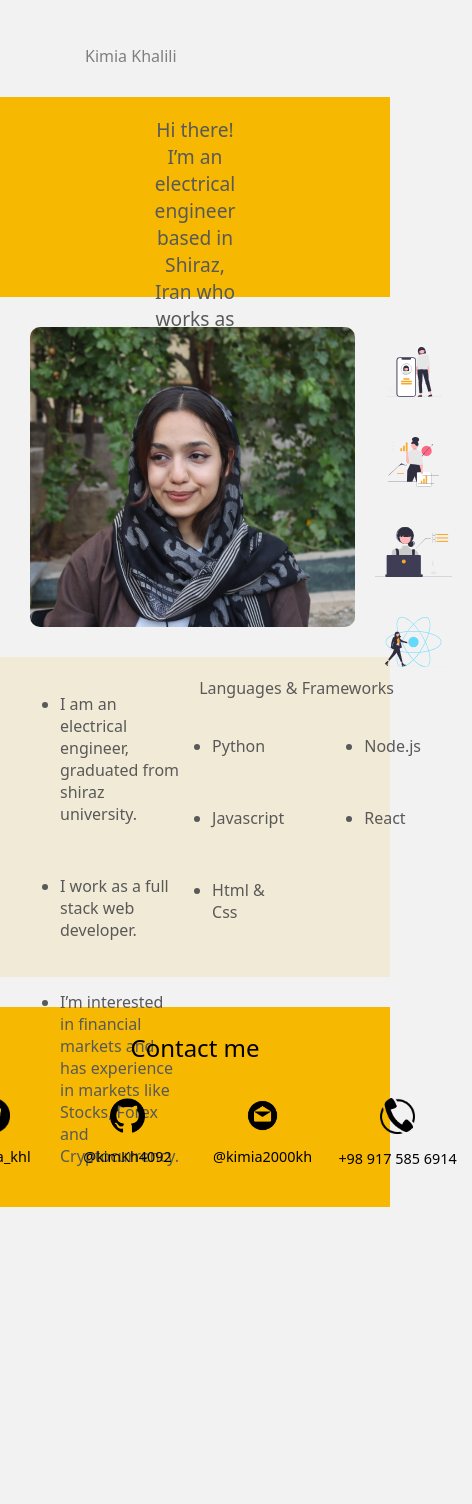
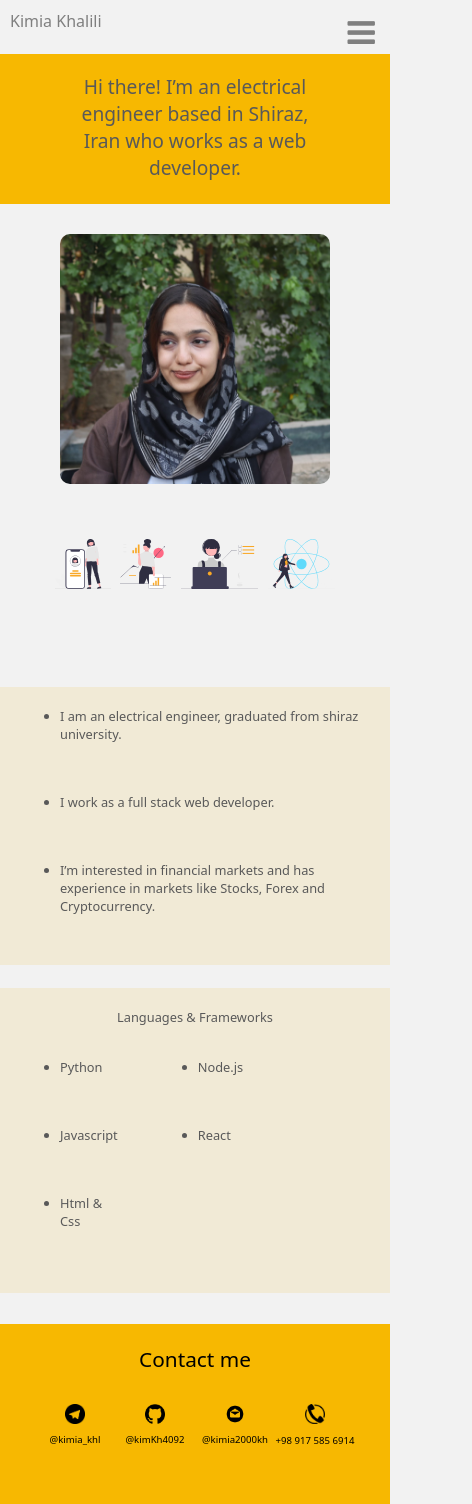
Before and after one commit to kimKh4092/Personal-Website, a React (Create React App) app: page / in a window 390 px wide. Shown: the whole page, 472 px wide, since content can reach past the window. Before the commit the page ends 1207 px from the top, so only its background shows below. Built offline with nearby package versions, Linux system fonts and the light colour scheme.

Commit message:
mobile view

```diff
--- a/package.json
+++ b/package.json
@@ -12,6 +12,7 @@
     "@testing-library/react": "^13.4.0",
     "@testing-library/user-event": "^13.5.0",
     "bootstrap": "^5.3.0-alpha2",
+    "font-awesome": "^4.7.0",
     "react": "^18.2.0",
     "react-dom": "^18.2.0",
     "react-scripts": "5.0.1",
--- a/src/App.css
+++ b/src/App.css
@@ -1,8 +1,10 @@
 body {
   background-color: rgb(242, 242, 242);
 
+}
 
-
+.active {
+  color: rgba(247, 184, 1, 1);
 }
 
 /* navbar */
@@ -37,6 +39,18 @@ body {
 
 }
 
+.nav-content3 {
+  display: none;
+}
+
+.dropdown-content2 {
+  display: none;
+}
+
+.dropdown-content1 {
+  display: none;
+}
+
 .nav-list {
   display: flex;
   flex-direction: row-reverse;
@@ -51,7 +65,7 @@ body {
 }
 
 .item :hover {
-  color: rgba(89, 89, 89, 1);
+  color: rgba(247, 184, 1, 1);
 }
 
 /*home*/
@@ -89,7 +103,6 @@ body {
   justify-content: space-evenly;
   align-items: center;
   flex-wrap: wrap;
-
 }
 
 .img {
@@ -278,16 +291,27 @@ body {
 
 /* mobile view */
 @media screen and (max-width: 750px) {
+
+  .navbar {
+    padding: 5px;
+  }
+
   .nav-content2 {
     display: none;
   }
 
   .nav-content1 {
     font-size: 1rem;
+    margin: 0;
+    display: flex;
+    flex-direction: row;
+    justify-content: flex-start;
   }
 
-  .navbar {
-    justify-content: flex-start;
+
+
+  .intro {
+    height: 150px;
   }
 
   .intro-text {
@@ -297,5 +321,129 @@ body {
 
   }
 
+  .img-contain {
+    flex-direction: column;
+  }
+
+  .meh {
+    height: 250px;
+  }
+
+  .img {
+    margin: 0;
+  }
+
+  .designs {
+    width: 300px;
+    height: 100px;
+    margin: 30px;
+  }
+
+  .content {
+    flex-direction: column;
+    height: 600px;
+    background-color: rgb(242, 242, 242);
+  }
+
+  .list {
+    background-color: rgba(241, 234, 214, 1);
+    font-size: 0.8rem;
+    width: auto;
+  }
+
+  .list2 {
+    background-color: rgba(241, 234, 214, 1);
+    width: auto;
+    font-size: 0.8rem;
+    margin-top: 10px;
+  }
+
+
+  .lists {
+    justify-content: flex-start;
+  }
+
+
+  .contact {
+    font-size: 1.3rem;
+    height: 250px;
+    margin-top: 50px;
+    height: 180px;
+  }
+
+  .contact-items {
+    font-size: 0.6rem;
+  }
+
+  .contact-imgs {
+    width: 20px;
+    margin: 30px;
+    margin-top: 10px;
+    margin-bottom: 0;
+  }
+
+
+  /* dropdownMenu */
+
+  .nav-content3 {
+    display: block;
+    width: 50vw;
+  }
+
+  .nav-content3 :hover {
+    cursor: pointer;
+    color: rgba(89, 89, 89, 1);
+  }
+
+  .menu {
+    display: flex;
+    flex-direction: row-reverse;
+    align-items: center;
+    margin-top: 12px;
+    margin-right: 10px;
+
+  }
+
+  .dropdown-content1 {
+    display: none;
+  }
+
+  .dropdown-content2 {
+    display: flex;
+    flex-direction: column-reverse;
+    align-items: center;
+    position: relative;
+    background-color: rgba(241, 234, 214, 1);
+    box-shadow: 8px 0px 8px 0px rgba(0, 0, 0, 0.2);
+  }
+
+  .dbt-item {
+    color: rgba(127, 127, 127, 1);
+    padding: 15px 15px;
+    text-decoration: none;
+    cursor: pointer;
+    display: block;
+  }
+
+  .dbt-item:hover {
+    color: rgba(247, 184, 1, 1);
+  }
+
+  .active {
+    color: rgba(247, 184, 1, 1);
+  }
+
+
 
 }
+
+
+/* mobile view */
+@media screen and (max-width: 500px) {
+  .intro-text {
+    margin-left: 70px;
+    margin-right: 70px;
+
+  }
+
+}
--- a/src/components/Home.jsx
+++ b/src/components/Home.jsx
@@ -11,7 +11,7 @@ class Home extends Component {
     render() {
         return (
             <React.Fragment>
-                <NavBar onClick={this.props.scroll} />
+                <NavBar onClick={this.props.scroll} section={this.props.section} />
                 <div className='intro'>
                     <p className='intro-text'>Hi there! I’m an electrical engineer based in Shiraz, Iran who works as a web developer.</p>
                 </div>
--- a/src/components/content.jsx
+++ b/src/components/content.jsx
@@ -16,7 +16,7 @@ class Content extends Component {
                     <li className='content-item'>I’m interested in financial markets and has experience in markets like Stocks, Forex and Cryptocurrency.</li>
                 </ul>
 
-                <div>
+                <div className='list2'>
                     <div className='content-head'>Languages & Frameworks</div>
                     <div className='lists'>
                         <ul>
--- a/src/components/navBar.jsx
+++ b/src/components/navBar.jsx
@@ -1,12 +1,35 @@
 import React, { Component } from 'react';
+
+
+
 
 
 
 
 class NavBar extends Component {
 
+    state = {
+        dbtClass: 'dropdown-content1',
+        dbtItems: 'dbt-item'
+    }
+
+
+    showMenu = () => {
+        if (this.state.dbtClass === 'dropdown-content1') {
+            this.setState({ dbtClass: 'dropdown-content2' });
+        }
+
+        else {
+            this.setState({ dbtClass: 'dropdown-content1' });
+        }
+    }
+
     render() {
+
+
+
         return (
+            <div>
                 <nav className='navbar'>
 
                     <div className='nav-content1'>
@@ -15,20 +38,39 @@ class NavBar extends Component {
                     <div className='nav-conetnt2'>
                         <ul className='nav-list nav-content2'>
                             <li className='item' >
-                            <a href='#' className='item' onClick={() => this.props.onClick('contact')} >Contact</a>
+                                <a className={this.props.section === 'contact' ? this.state.dbtItems + ' active' : this.state.dbtItems} onClick={() => this.props.onClick('contact')} >Contact</a>
                             </li>
                             <li className='item'>
-                            <a className='item' onClick={() => this.props.onClick('about me')}>About me</a>
+                                <a className={this.props.section === 'about me' ? this.state.dbtItems + ' active' : this.state.dbtItems} onClick={() => this.props.onClick('about me')}>About me</a>
                             </li>
                             <li className='item'>
-                            <a className='item' onClick={() => this.props.onClick('home')}>Home</a>
+                                <a className={this.props.section === 'home' ? this.state.dbtItems + ' active' : this.state.dbtItems} onClick={() => this.props.onClick('home')}>Home</a>
                             </li>
-                        <li></li>
                         </ul>
 
                     </div>
+                    <div className='nav-content3'>
+                        <a className='menu' onClick={this.showMenu}>
+                            <i className="fa fa-bars fa-2x"></i>
+                        </a>
+
+
+
+                    </div>
+
 
                 </nav>
+                <div className={this.state.dbtClass}>
+
+                    <a className={this.props.section === 'contact' ? this.state.dbtItems + ' active' : this.state.dbtItems} onClick={() => this.props.onClick('contact')}>Contact</a>
+                    <a className={this.props.section === 'about me' ? this.state.dbtItems + ' active' : this.state.dbtItems} onClick={() => this.props.onClick('about me')} >About me</a>
+                    <a className={this.props.section === 'home' ? this.state.dbtItems + ' active' : this.state.dbtItems} onClick={() => this.props.onClick('home')}>Home</a>
+
+
+
+                </div>
+            </div >
+
         );
     }
 }
--- a/src/components/welcomePage.jsx
+++ b/src/components/welcomePage.jsx
@@ -1,4 +1,4 @@
-import React, { Component, createFactory, useRef } from 'react';
+import React, { useState, useRef } from 'react';
 import Home from './Home';
 import Content from './content';
 import Contact from './contact';
@@ -6,15 +6,13 @@ import Contact from './contact';
 
 
 function Main() {
+    const [Section, setSection] = useState('');
+
     const home = useRef(null);
     const content = useRef(null);
     const contact = useRef(null);
 
-
-
     const scrollToSection = (elementRef) => {
-        console.log('hi')
-        console.log(elementRef)
         window.scrollTo({
             top: elementRef.current.offsetTop,
             behavior: 'smooth'
@@ -22,8 +20,10 @@ function Main() {
     }
 
     const select = (selected) => {
+        setSection(selected);
+
         if (selected === 'home') {
-            scrollToSection(home)
+            scrollToSection(home);
         }
         if (selected === 'about me') {
             scrollToSection(content)
@@ -36,7 +36,7 @@ function Main() {
     return (
         <React.Fragment>
             <div ref={home}>
-                <Home scroll={select} />
+                <Home scroll={select} section={Section} />
             </div>
             <div ref={content}>
                 <Content />
--- a/src/index.js
+++ b/src/index.js
@@ -3,7 +3,7 @@ import ReactDOM from 'react-dom/client';
 import './index.css';
 import App from './App';
 import reportWebVitals from './reportWebVitals';
-
+import 'font-awesome/css/font-awesome.css';
 
 
 
```
Also changed, not shown: 1 other file (tests, documents, lock files or other folders). Lines whose indentation alone changed are shown as unchanged.
